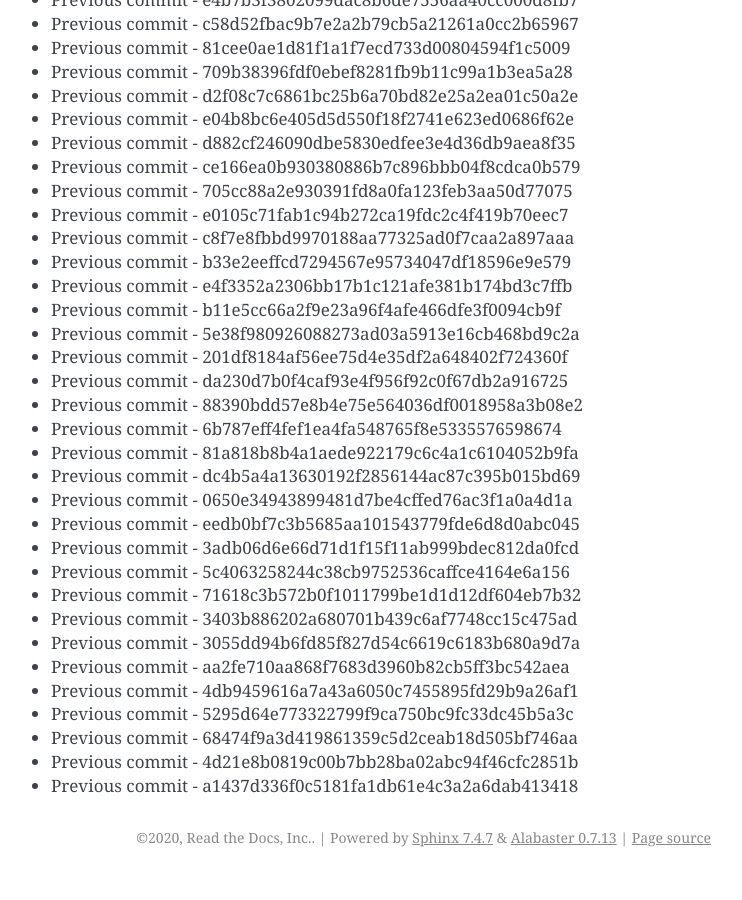
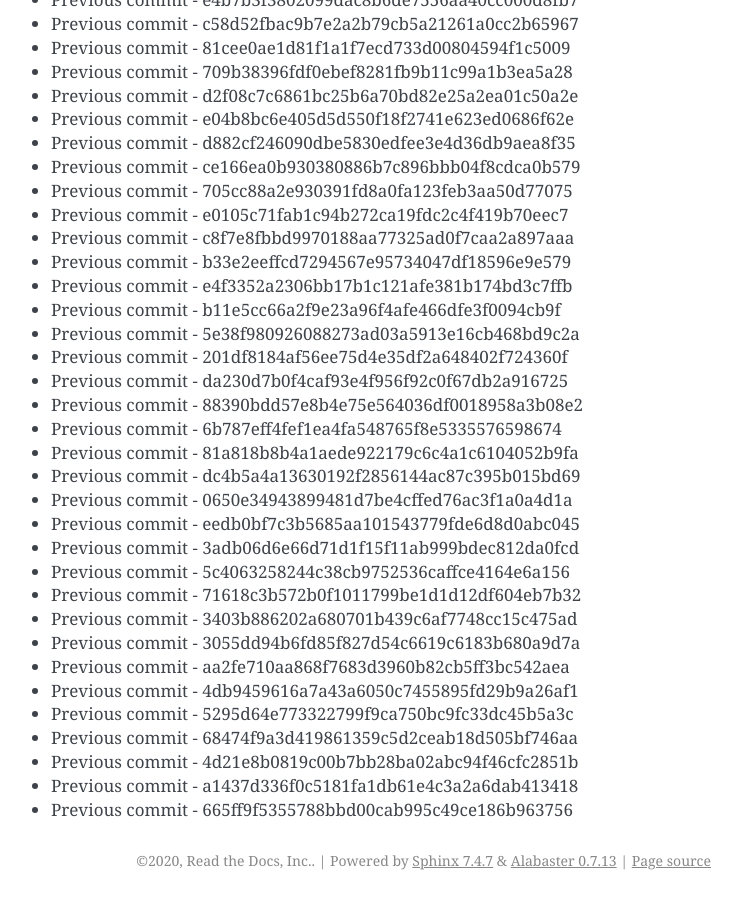
Before and after one commit to readthedocs/rtd-git-stresstest, a Sphinx documentation site: the page built from docs/updates.rst, in a window 1280 px wide and 900 px high, scrolled down 85015 px. Shown: the whole window, without its empty margins (399-1141 px from the left). Built offline with Sphinx 7.4.7, drawn with Linux system fonts in a browser that asks for light colours; before the commit the page ends 85892 px from its top, so only the background shows below that.

Commit message:
Generating commit from previous: 665ff9f5355788bbd00cab995c49ce186b963756

```diff
--- a/docs/updates.rst
+++ b/docs/updates.rst
@@ -3604,3 +3604,4 @@ It can be tested for any performance characteristics.
 * Previous commit - 68474f9a3d419861359c5d2ceab18d505bf746aa
 * Previous commit - 4d21e8b0819c00b7bb28ba02abc94f46cfc2851b
 * Previous commit - a1437d336f0c5181fa1db61e4c3a2a6dab413418
+* Previous commit - 665ff9f5355788bbd00cab995c49ce186b963756
```
